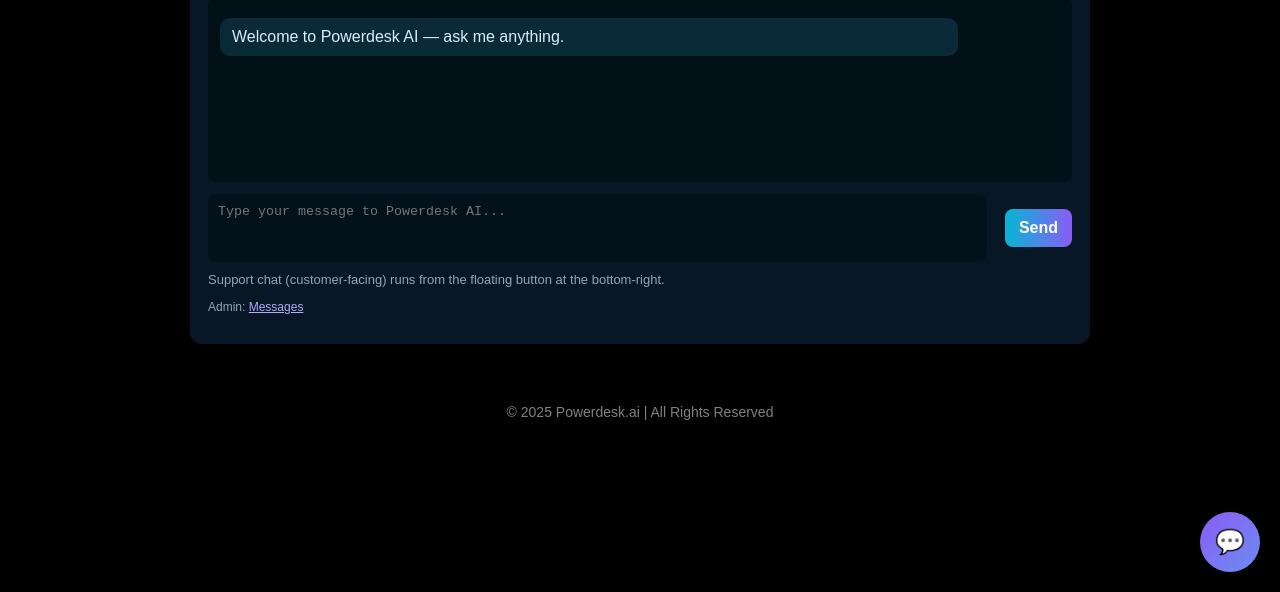
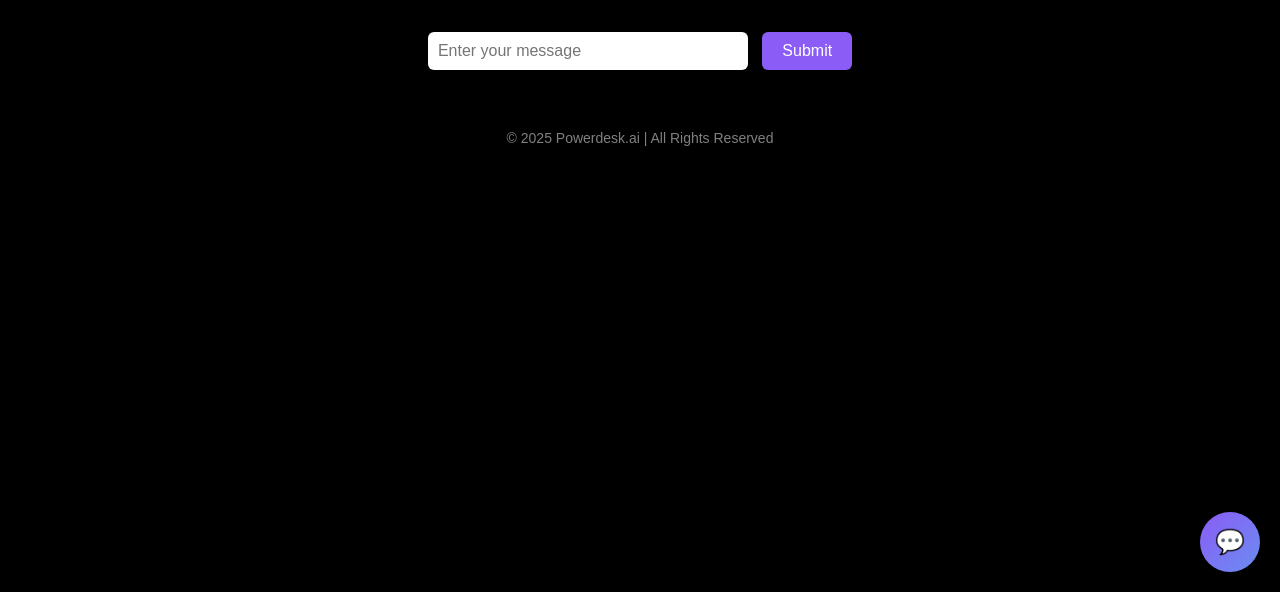
Before and after one commit to sam123-prog/powerdesk.ai, a website: page index.html in a window 1280 px wide. Shown: the part 208-800 px from the top of the page. Drawn offline with Linux system fonts and the light colour scheme.

```diff
--- a/index.html
+++ b/index.html
@@ -87,72 +87,35 @@
     <!-- Heading -->
     <h1>Powerdesk.ai - Custom Message</h1>
 
-    <!-- Main rectangular Powerdesk AI chat (primary) -->
-    <div style="max-width:900px;margin:20px auto;text-align:left;">
-        <div style="background:#081726;border-radius:12px;padding:18px;color:#e6eef8;">
-            <h2 style="margin:0 0 12px 0;color:#b5aaff">Powerdesk AI</h2>
-            <div id="mainChatMessages" style="background:#021017;padding:12px;border-radius:8px;min-height:160px;max-height:420px;overflow:auto;color:#dbeafe"></div>
-            <form id="mainChatForm" style="display:flex;gap:8px;margin-top:12px;align-items:center;">
-                <textarea id="mainChatInput" placeholder="Type your message to Powerdesk AI..." style="flex:1;padding:10px;border-radius:8px;border:none;min-height:48px;max-height:120px;resize:none;background:#03121a;color:#e6eef8"></textarea>
-                <button type="submit" style="padding:10px 14px;border-radius:8px;border:none;background:linear-gradient(90deg,#06b6d4,#8b5cf6);color:white;font-weight:600;">Send</button>
-            </form>
-            <p style="color:#94a3b8;font-size:13px;margin-top:10px;">Support chat (customer-facing) runs from the floating button at the bottom-right.</p>
-            <p style="color:#94a3b8;font-size:12px;margin-top:4px;">Admin: <a href="/admin.html" style="color:#b5aaff">Messages</a></p>
-        </div>
-    </div>
+    <!-- Heading -->
+    <h1>Powerdesk.ai - Custom Message</h1>
+
+    <!-- Message Input Form -->
+    <form id="messageForm">
+        <input type="text" id="messageInput" placeholder="Enter your message" required="">
+        <button type="submit">Submit</button>
+    </form>
     <footer>
         © 2025 Powerdesk.ai | All Rights Reserved
     </footer>
 
-    <!-- Floating customer-support widget remains at bottom-right -->
     <script>
-        // Main Powerdesk AI chat logic (rectangular primary chat)
-        (function(){
-            const form = document.getElementById('mainChatForm');
-            const input = document.getElementById('mainChatInput');
-            const messagesEl = document.getElementById('mainChatMessages');
+        // Save message to localStorage when submitted (original behavior restored)
+        const form = document.getElementById('messageForm');
+        const input = document.getElementById('messageInput');
 
-            function addMessage(text, who='bot'){
-                const el = document.createElement('div');
-                el.style.margin = '8px 0';
-                el.style.padding = '10px 12px';
-                el.style.borderRadius = '10px';
-                el.style.maxWidth = '85%';
-                el.style.whiteSpace = 'pre-wrap';
-                if(who==='user'){
-                    el.style.background = 'linear-gradient(90deg,#8b5cf6,#6a8df0)';
-                    el.style.color = 'white';
-                    el.style.marginLeft = 'auto';
-                } else {
-                    el.style.background = '#0a2a37';
-                    el.style.color = '#dbeafe';
-                    el.style.marginRight = 'auto';
-                }
-                el.textContent = text;
-                messagesEl.appendChild(el);
-                messagesEl.scrollTop = messagesEl.scrollHeight;
+        form.addEventListener('submit', (event) => {
+            event.preventDefault(); // stop form from reloading page
+            const message = input.value.trim();
+            if (message) {
+                // Retrieve existing messages or create new array
+                let messages = JSON.parse(localStorage.getItem('history')) || [];
+                messages.push(message);
+                localStorage.setItem('history', JSON.stringify(messages));
+                alert("Message saved to history!");
+                input.value = ""; // clear input box
             }
-
-            async function sendToServer(text){
-                addMessage(text,'user');
-                try{
-                    const res = await fetch('/api/chat',{method:'POST',headers:{'Content-Type':'application/json'},body:JSON.stringify({message:text,page:window.location.href, support:false})});
-                    const data = await res.json();
-                    if(data?.reply) addMessage(data.reply,'bot'); else addMessage('No reply','bot');
-                }catch(e){ addMessage('Error contacting server','bot'); console.error(e); }
-            }
-
-            form.addEventListener('submit',(e)=>{
-                e.preventDefault();
-                const txt = input.value.trim();
-                if(!txt) return;
-                input.value='';
-                sendToServer(txt);
-            });
-
-            // welcome
-            addMessage('Welcome to Powerdesk AI — ask me anything.');
-        })();
+        });
     </script>
 
 
```
